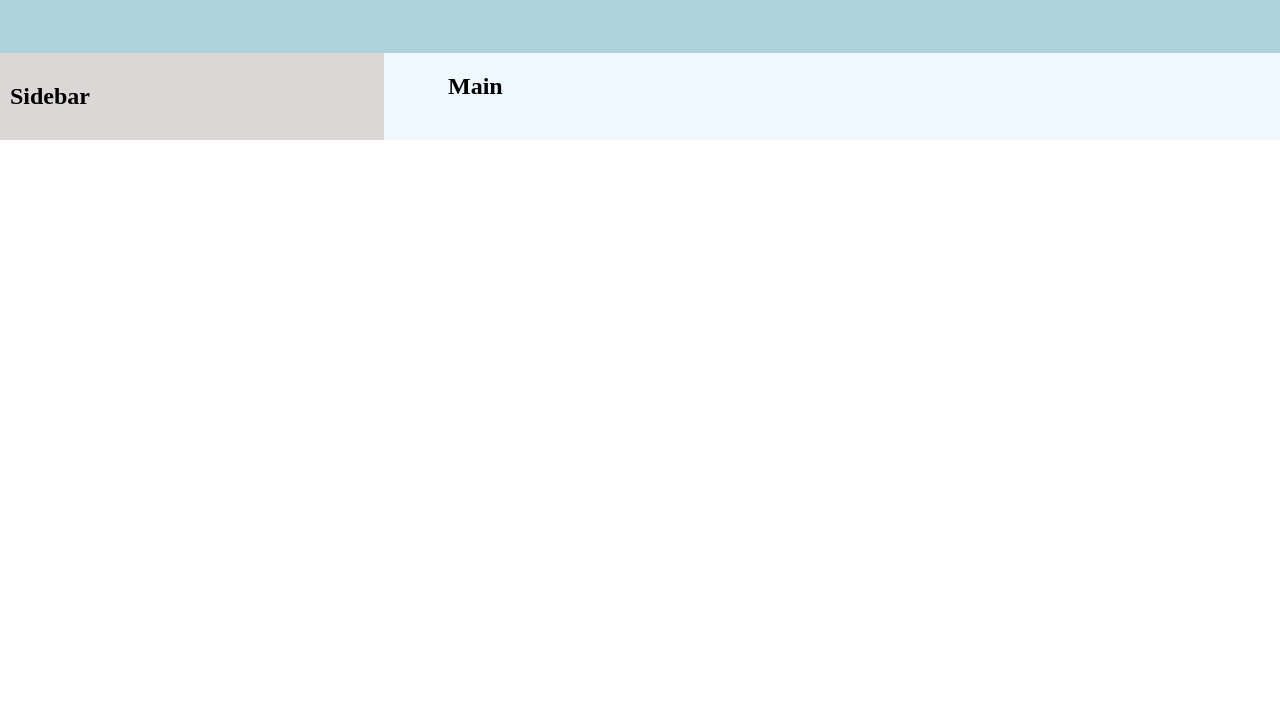
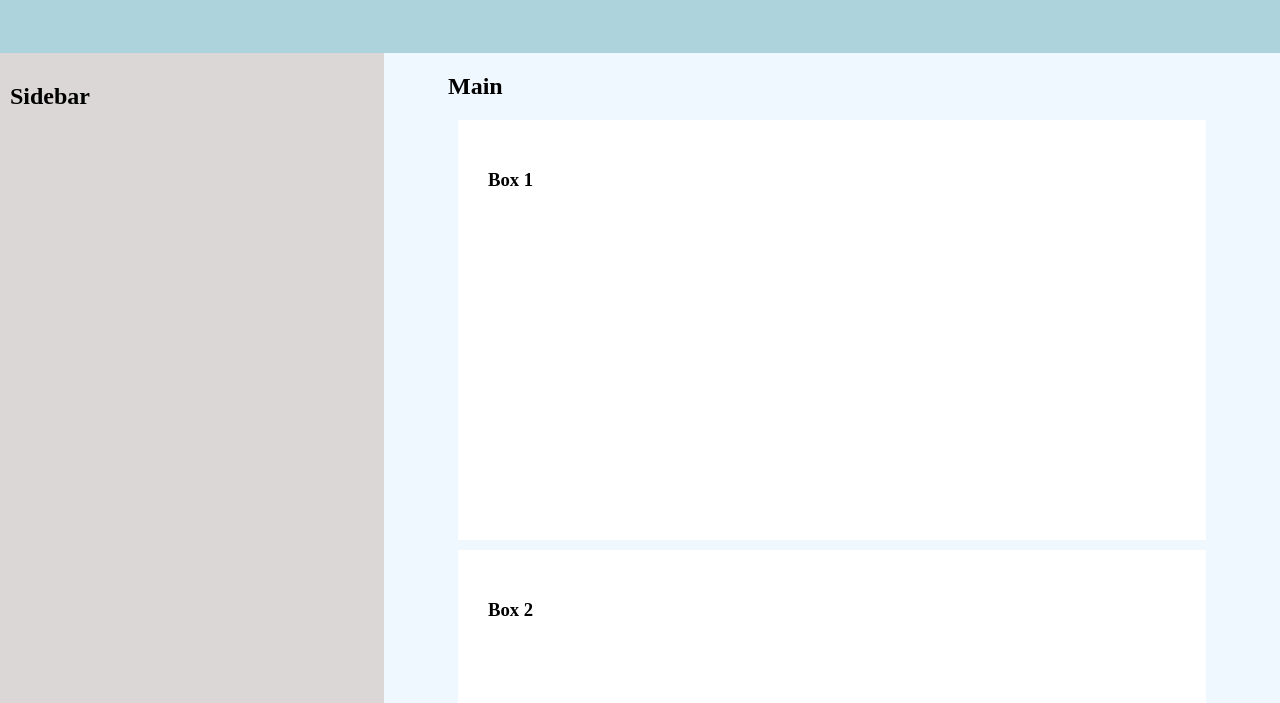
Before and after one commit to jenrose92/MULT205--Ex1, a plain HTML site: page index.html in a window 1280 px wide. Shown: the part 97-800 px from the top of the page. Drawn offline with Linux system fonts and the light colour scheme.

Commit message:
Sept 3 - Created two boxes inside the main - added little style

```diff
--- a/css/style.css
+++ b/css/style.css
@@ -29,6 +29,7 @@ body {
  column-gap: 5%;
 
 
+
 }
 
 
@@ -38,3 +39,12 @@ body {
     background-color: #dcd7d7;
     padding:10px;
 }
+
+
+.box {
+
+    background-color: #fff;
+    padding: 30px;
+    height: 45vh;
+    margin: 10px;
+}
--- a/index.html
+++ b/index.html
@@ -33,6 +33,17 @@
 
             <h2> Main</h2>
 
+            <div class="box box1">
+
+                <h3> Box 1 </h3>
+
+            </div>
+
+            <div class="box box2">
+
+                <h3> Box 2 </h3>
+            </div>
+
         </div>
 
 
```
